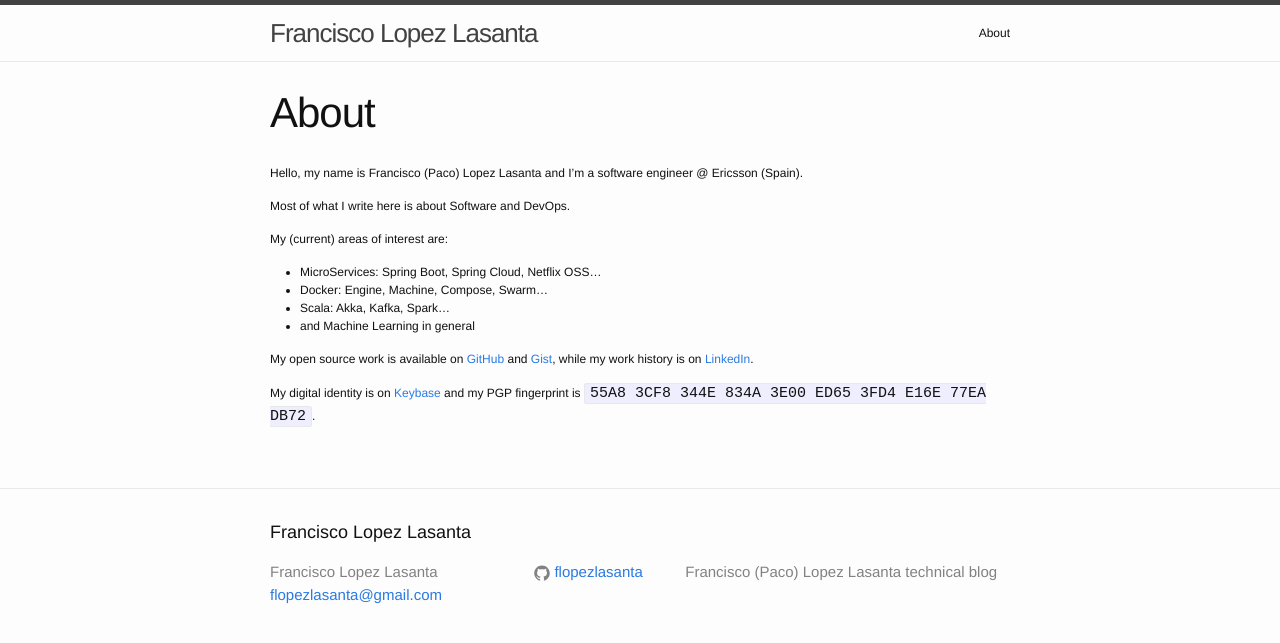
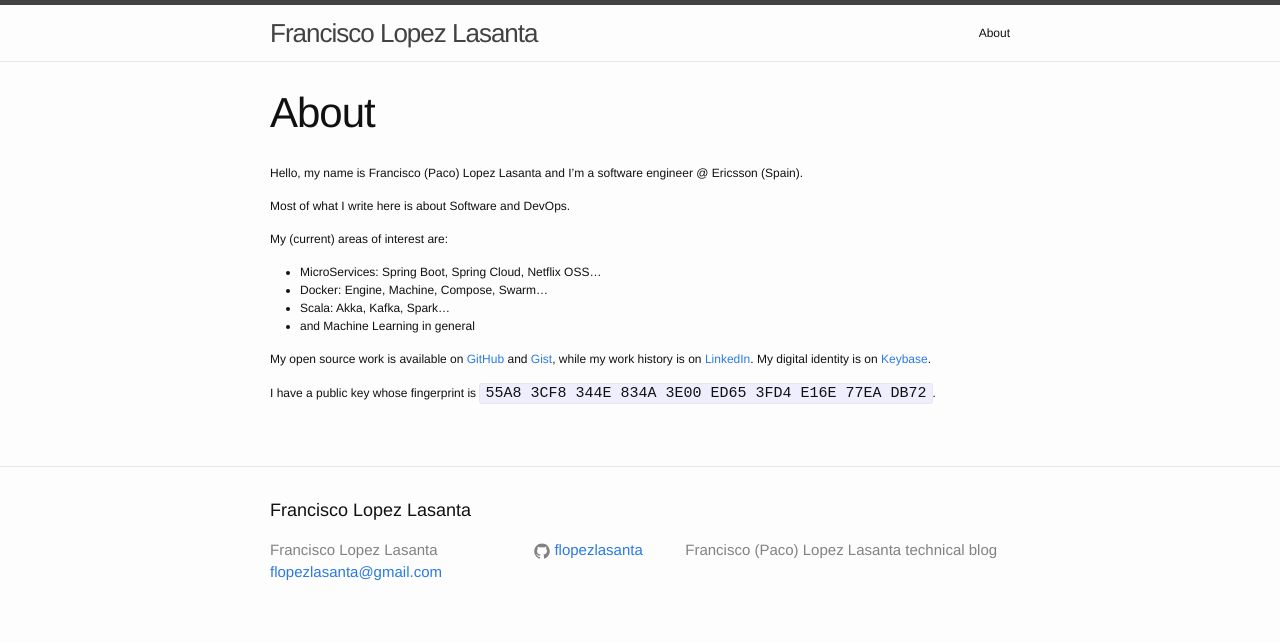
Before and after one commit to flopezlasanta/flopezlasanta.github.io, a Jekyll site: the page built from about.md, in a window 1280 px wide. Shown: the top 643 px of the page. Built offline with Jekyll 4.4.1, drawn with Linux system fonts in a browser that asks for light colours.

Commit message:
some formatting and content changes

````diff
--- a/about.md
+++ b/about.md
@@ -15,6 +15,6 @@ My (current) areas of interest are:
 - Scala: Akka, Kafka, Spark...
 - and Machine Learning in general
 
-My open source work is available on [GitHub](https://github.com/flopezlasanta) and [Gist](https://gist.github.com/flopezlasanta), while my work history is on [LinkedIn](https://es.linkedin.com/in/flopezlasanta).
+My open source work is available on [GitHub](https://github.com/flopezlasanta) and [Gist](https://gist.github.com/flopezlasanta), while my work history is on [LinkedIn](https://es.linkedin.com/in/flopezlasanta). My digital identity is on [Keybase](https://keybase.io/flopezlasanta).
 
-My digital identity is on [Keybase](https://keybase.io/flopezlasanta) and my PGP fingerprint is ```55A8 3CF8 344E 834A 3E00 ED65 3FD4 E16E 77EA DB72```.
+I have a public key whose fingerprint is ```55A8 3CF8 344E 834A 3E00 ED65 3FD4 E16E 77EA DB72```.
````
